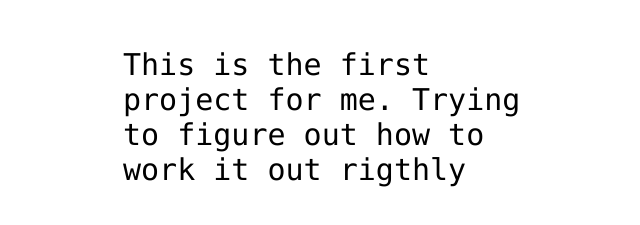
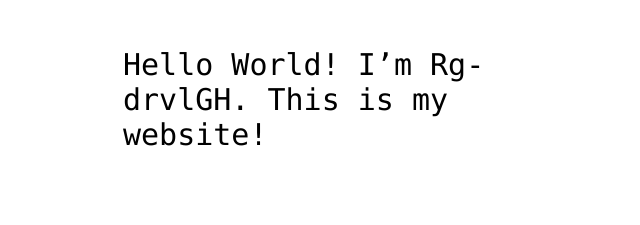
Before and after one commit to AlvaroDV/AlvaroDV.github.io, a plain HTML site: page index.html in a window 1280 px wide. Shown: the part 341-566 px from the top of the page, without its empty margins (317-957 px from the left). Drawn offline with Linux system fonts and the light colour scheme.

Commit message:
changing to the given example at tutorial

```diff
--- a/index.html
+++ b/index.html
@@ -12,6 +12,7 @@
 <img src="https://octodex.github.com/images/daftpunktocat-thomas.gif" id="octocat" alt="octocat-gif" />
 
 <!-- Change this code here by copy and pasting your template on line 15 -->
-  <p> This is the first project for me. Trying to figure out how to work it out rigthly</p>
+<p>Hello World! I’m Rg-drvlGH. This is my website!</p>
+
 </body>
 </html>
```
